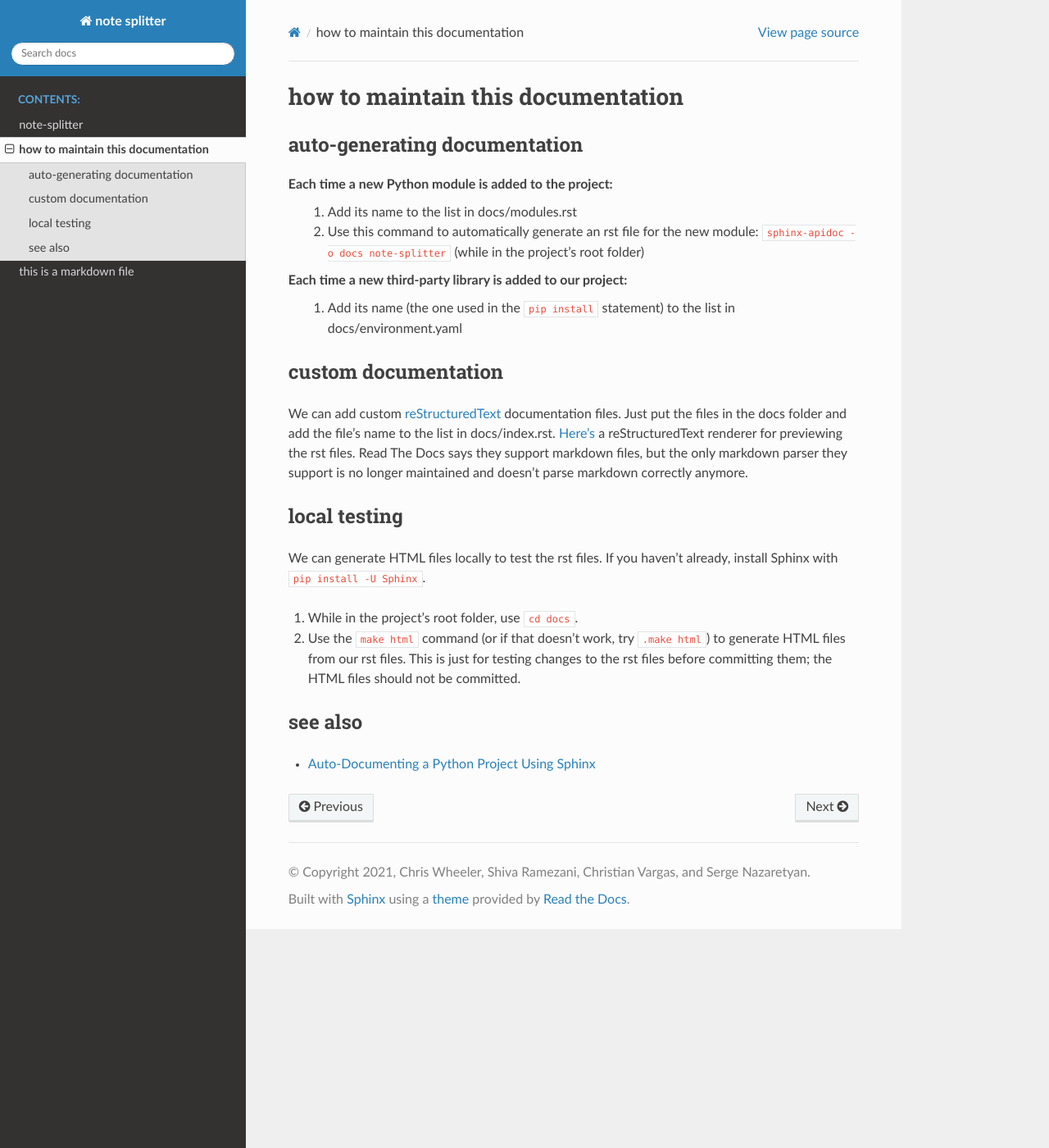
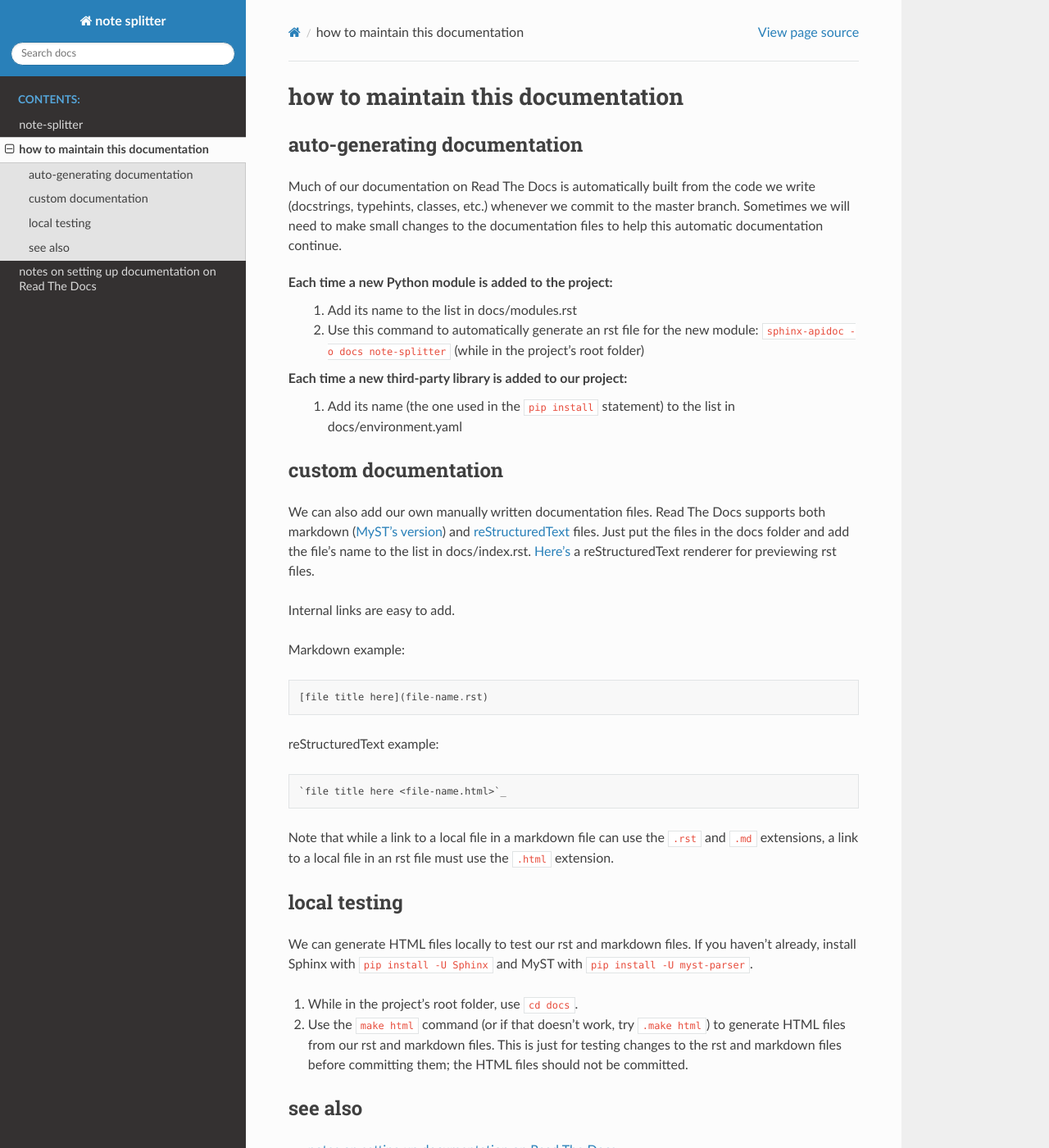
Before and after one commit to wheelercj/note-splitter, a Sphinx documentation site: the page built from docs/how-to-doc.rst, in a window 1280 px wide and 1400 px high. Shown: the whole window at 82% size. Built offline with Sphinx 7.4.7 and the Read the Docs theme 2.0.0, drawn with Linux system fonts in a browser that asks for light colours; some of the changed text lies outside the part shown.

Commit message:
Improve documentation

```diff
--- a/docs/conf.py
+++ b/docs/conf.py
@@ -34,6 +34,12 @@ extensions = [
     'myst_parser',
 ]
 
+source_suffix = {
+    '.rst': 'restructuredtext',
+    '.txt': 'markdown',
+    '.md': 'markdown',
+}
+
 # Add any paths that contain templates here, relative to this directory.
 templates_path = ['_templates']
 
--- a/docs/how-to-doc.rst
+++ b/docs/how-to-doc.rst
@@ -4,6 +4,8 @@ how to maintain this documentation
 
 auto-generating documentation
 -----------------------------
+Much of our documentation on Read The Docs is automatically built from the code we write (docstrings, typehints, classes, etc.) whenever we commit to the master branch. Sometimes we will need to make small changes to the documentation files to help this automatic documentation continue.
+
 Each time a new Python module is added to the project:
  1. Add its name to the list in docs/modules.rst
  2. Use this command to automatically generate an rst file for the new module: :code:`sphinx-apidoc -o docs note-splitter` (while in the project's root folder)
@@ -13,15 +15,27 @@ Each time a new third-party library is added to our project:
 
 custom documentation
 --------------------
-We can add custom `reStructuredText <https://www.sphinx-doc.org/en/master/usage/restructuredtext/basics.html>`_ documentation files. Just put the files in the docs folder and add the file's name to the list in docs/index.rst. `Here's <http://rst.ninjs.org/#>`_ a reStructuredText renderer for previewing the rst files. Read The Docs says they support markdown files, but the only markdown parser they support is no longer maintained and doesn't parse markdown correctly anymore.
+We can also add our own manually written documentation files. Read The Docs supports both markdown (`MyST's version <https://myst-parser.readthedocs.io/en/latest/>`_) and `reStructuredText <https://www.sphinx-doc.org/en/master/usage/restructuredtext/basics.html>`_ files. Just put the files in the docs folder and add the file's name to the list in docs/index.rst. `Here's <http://rst.ninjs.org/#>`_ a reStructuredText renderer for previewing rst files.
+
+| Internal links are easy to add.
+
+Markdown example::
+
+    [file title here](file-name.rst)
+
+reStructuredText example::
+
+    `file title here <file-name.html>`_
+
+Note that while a link to a local file in a markdown file can use the :code:`.rst` and :code:`.md` extensions, a link to a local file in an rst file must use the :code:`.html` extension.
 
 local testing
 -------------
-We can generate HTML files locally to test the rst files. If you haven't already, install Sphinx with :code:`pip install -U Sphinx`.
+We can generate HTML files locally to test our rst and markdown files. If you haven't already, install Sphinx with :code:`pip install -U Sphinx` and MyST with :code:`pip install -U myst-parser`.
 
 1. While in the project's root folder, use :code:`cd docs`.
-2. Use the :code:`make html` command (or if that doesn't work, try :code:`.\make html`) to generate HTML files from our rst files. This is just for testing changes to the rst files before committing them; the HTML files should not be committed.
+2. Use the :code:`make html` command (or if that doesn't work, try :code:`.\make html`) to generate HTML files from our rst and markdown files. This is just for testing changes to the rst and markdown files before committing them; the HTML files should not be committed.
 
 see also
 --------
-* `Auto-Documenting a Python Project Using Sphinx <https://betterprogramming.pub/auto-documenting-a-python-project-using-sphinx-8878f9ddc6e9>`_
+* `notes on setting up documentation on Read The Docs <doc-setup.html>`_
--- a/docs/index.rst
+++ b/docs/index.rst
@@ -14,7 +14,7 @@ Note splitter is an application that can split notes in plaintext files (such as
 
    modules
    how-to-doc
-   testing_markdown
+   doc-setup
 
 Indices and tables
 ==================
```
Also changed, not shown: docs/doc-setup.md (added, +29 -0 lines), docs/testing_markdown.md (deleted, +0 -9 lines), 2 other files.
